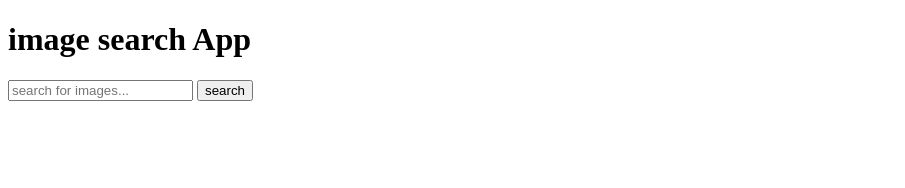
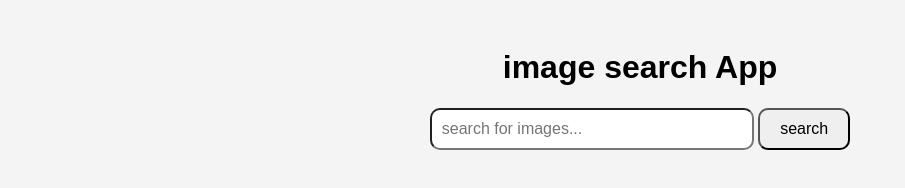
Before and after one commit to abdesslemhamani/search-img, a plain HTML site: page index.html in a window 1280 px wide. Shown: the whole page, without its empty margins (0-905 px from the left). Drawn offline with Linux system fonts and the light colour scheme.

Commit message:
final commit

```diff
--- a/index.html
+++ b/index.html
@@ -8,9 +8,11 @@
   </head>
   <body>
     <h1>image search App</h1>
-    <form id="search-form"></form>
-    <input type="text" placeholder="search for images..." id="search-input" />
-    <button id="search-input">search</button>
+    <form id="search-form">
+      <input type="text" placeholder="search for images..." id="search-input" />
+      <button id="search-button">search</button>
     </form>
+    <div id="search-results"></div>
+    <script src="main.js"></script>
   </body>
 </html>
--- a/style.css
+++ b/style.css
@@ -0,0 +1,37 @@
+body {
+    font-family: Arial;
+    text-align: center;
+    background-color: #f4f4f4;
+    padding: 20px;
+}
+
+
+form {
+    margin-bottom: 20px;
+}
+
+input {
+    padding: 10px;
+    width: 300px;
+    font-size: 16px;
+    border-radius: 10px;
+}
+
+button {
+    padding: 10px 20px;
+    font-size: 16px;
+    cursor: pointer;
+    border-radius: 10px;
+}
+
+#search-results {
+    display: flex;
+    flex-wrap: wrap;
+    justify-content: center;
+    gap: 15px;
+}
+
+#search-results img {
+    width: 300px;
+    border-radius: 8px;
+}
```
